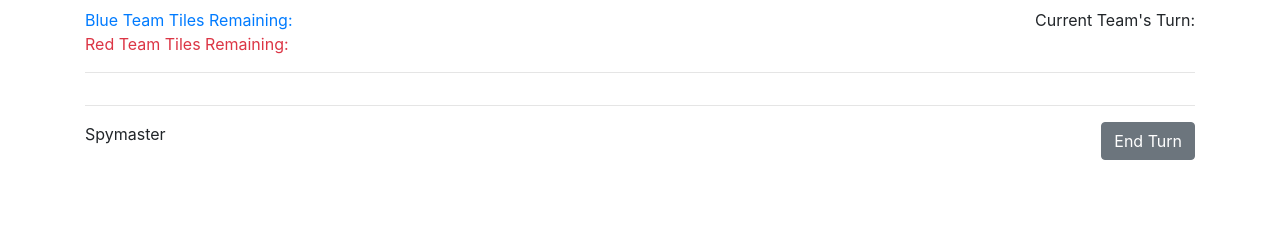
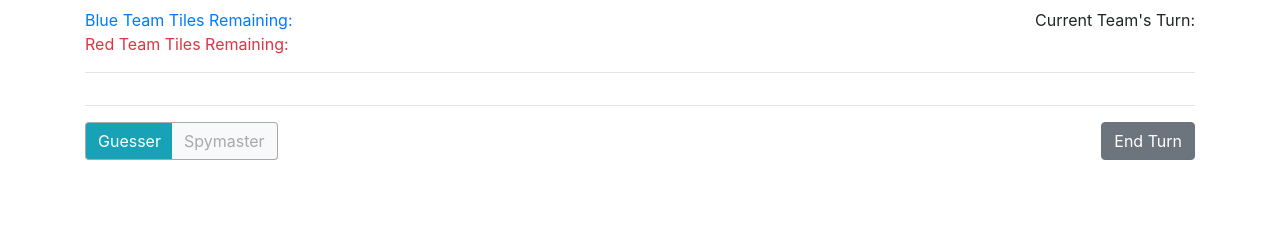
Before and after one commit to Tyler-Yates/hidden-names, a Python web app: template application/templates/game.html in a window 1280 px wide. Shown: the part 48-300 px from the top of the page. Run offline with Jinja, Linux system fonts and the light colour scheme; the template is opened without the code that fills it, so the values that code supplies are empty; some libraries are stand-ins or nearby versions.

Commit message:
Add spymaster mode

```diff
--- /dev/null
+++ b/application/static/game.css
@@ -0,0 +1,27 @@
+.btn-row {
+    height: 100px;
+}
+
+.btn-tile {
+    height: 100px;
+    font-size: 150%;
+}
+
+#spymaster-button {
+    border-color: darkgray;
+    border-left: 0;
+}
+
+#guesser-button {
+    border-color: darkgray;
+    border-right: 0;
+}
+
+.gray-button {
+    color: darkgray;
+}
+
+.btn-dark:disabled {
+    background-color: #444444;
+    opacity: 100;
+}
--- a/application/static/game.js
+++ b/application/static/game.js
@@ -1,3 +1,5 @@
+let spymasterMode = false;
+
 $(document).ready(function () {
     const socket = io.connect('http://' + document.domain + ':' + location.port);
 
@@ -37,9 +39,30 @@ function add_button_event_listeners(socket, roomName) {
         socket.emit('guess', {'room': roomName, 'guess': inputElement.value});
     });
 
+    // Add event listener to the end turn button.
     const endTurnButton = document.getElementById('end-turn-button');
     endTurnButton.addEventListener('click', (event) => {
         socket.emit('end_turn', {'room': roomName});
+    });
+
+    // Add event listeners to the player mode buttons.
+    const sypmasterButton = document.getElementById('spymaster-button');
+    const guesserButton = document.getElementById('guesser-button');
+    sypmasterButton.addEventListener('click', (event) => {
+        spymasterMode = true;
+
+        sypmasterButton.setAttribute("class", "btn btn-info shadow-none");
+        guesserButton.setAttribute("class", "btn btn-light gray-button shadow-none");
+
+        socket.emit('player_mode_change', {'room': roomName});
+    });
+    guesserButton.addEventListener('click', (event) => {
+        spymasterMode = false;
+
+        sypmasterButton.setAttribute("class", "btn btn-light gray-button shadow-none");
+        guesserButton.setAttribute("class", "btn btn-info shadow-none");
+
+        socket.emit('player_mode_change', {'room': roomName});
     });
 }
 
@@ -76,7 +99,7 @@ function update_tile(word, hidden_value, guessed) {
 
     let category = "btn-light";
 
-    if (guessed) {
+    if (guessed || spymasterMode) {
         // Make button unclickable
         const disabledAttribute = document.createAttribute("disabled");
         tile.setAttributeNode(disabledAttribute);
--- a/application/static/matrix.css
+++ /dev/null
@@ -1,7 +0,0 @@
-.btn-row {
-  height: 100px;
-}
-
-.btn-tile {
-  height: 100px;
-}
--- a/application/templates/game.html
+++ b/application/templates/game.html
@@ -2,7 +2,7 @@
 <html lang="en">
 <head>
     {% include 'head.html' %}
-    <link rel="stylesheet" href="{{ url_for('static', filename='matrix.css') }}">
+    <link rel="stylesheet" href="{{ url_for('static', filename='game.css') }}">
     <script type="text/javascript" src="https://cdnjs.cloudflare.com/ajax/libs/socket.io/2.3.0/socket.io.js"></script>
     <script type="text/javascript" src="{{ url_for('static', filename='game.js') }}"></script>
 </head>
@@ -62,9 +62,9 @@
         </div>
     </div>
     <div class="row">
-        <div class="col">
-            <!-- TODO: Add a toggle for spymaster mode -->
-            Spymaster
+        <div class="col btn-group">
+            <button id="guesser-button" class="btn btn-info">Guesser</button>
+            <button id="spymaster-button" class="btn btn-light gray-button">Spymaster</button>
         </div>
         <div class="col text-right">
             <button id="end-turn-button" class="btn btn-secondary">End Turn</button>
```
Also changed, not shown: application/networking/events.py (+15 -0 lines).
